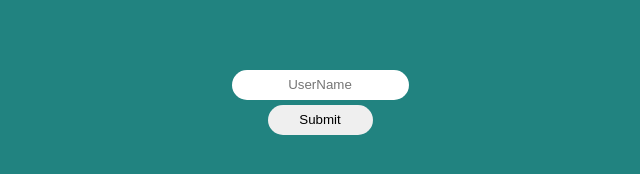
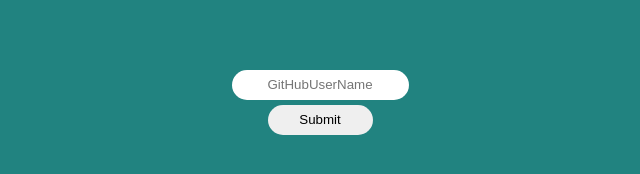
Before and after one commit to Uyesta/Github-profile-card, a plain HTML site: page index.html in a window 1280 px wide. Shown: the part 298-472 px from the top of the page, 320-960 px from the left. Drawn offline with Linux system fonts and the light colour scheme.

Commit message:
İnput placeholder change

```diff
--- a/index.html
+++ b/index.html
@@ -12,7 +12,7 @@
 <body>
     <div class="center">
         <form id="form" style="display: block;">
-            <input type="text" id="text" placeholder="UserName"><br>
+            <input type="text" id="text" placeholder="GitHubUserName"><br>
             <button id="btn">Submit</button>
         </form>
         <div class="box" style="display: none;">
```
